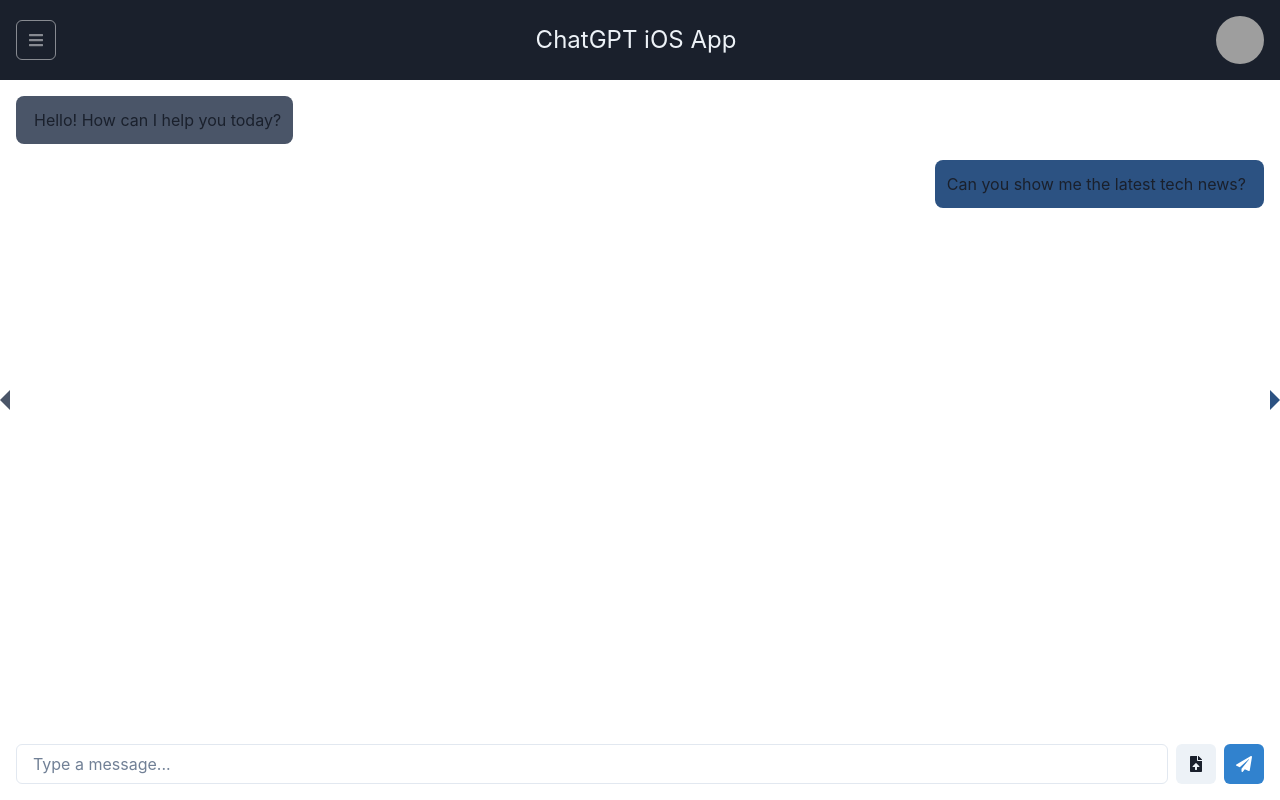
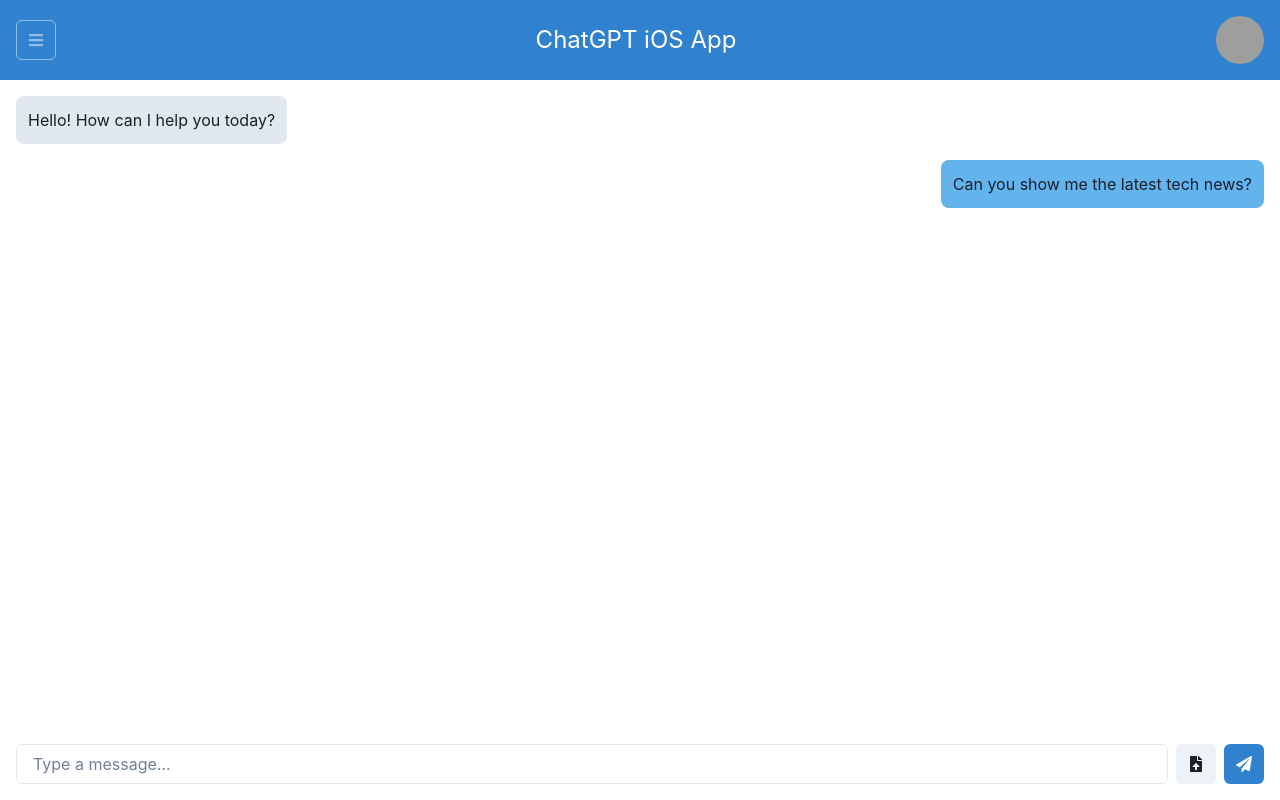
Before and after one commit to GPT-Engineer-App/modern-chat-interface, a React (Vite) app: page / in a window 1280 px wide. Built offline with nearby package versions, Linux system fonts and the light colour scheme; grey boxes are pictures that could not be loaded.

Commit message:
Reverted to edit a6129d74-8943-4707-b337-f6fc903a4ff7: "Initial commit"

```diff
--- a/src/pages/Index.jsx
+++ b/src/pages/Index.jsx
@@ -29,7 +29,7 @@ const Index = () => {
 
   return (
     <Flex height="100vh" direction="column">
-      <Flex p="4" bg="gray.800" color="gray.100" justifyContent="space-between" alignItems="center">
+      <Flex p="4" bg="blue.500" color="white" justifyContent="space-between" alignItems="center">
         <IconButton icon={<FaBars />} variant="outline" colorScheme="whiteAlpha" onClick={onOpen} />
         <Text fontSize="2xl">ChatGPT iOS App</Text>
         <Avatar name="User" src="https://images.unsplash.com/photo-1494790108377-be9c29b29330?crop=entropy&cs=tinysrgb&fit=max&fm=jpg&ixid=M3w1MDcxMzJ8MHwxfHNlYXJjaHwxfHx1c2VyJTIwYXZhdGFyfGVufDB8fHx8MTcxMzk5OTgxMXww&ixlib=rb-4.0.3&q=80&w=1080" />
@@ -37,10 +37,10 @@ const Index = () => {
 
       <VStack flex="1" p="4" spacing="4" overflowY="auto">
         {/* Example messages */}
-        <Box alignSelf="flex-start" bg="gray.600" p="3" borderRadius="lg" borderLeft="6px solid transparent" borderRight="20px solid gray.600" _after={{ content: '""', position: "absolute", top: "50%", left: "-10px", width: "0", height: "0", border: "10px solid transparent", borderRightColor: "gray.600", transform: "translateY(-50%)" }}>
+        <Box alignSelf="flex-start" bg="gray.200" p="3" borderRadius="lg">
           <Text>Hello! How can I help you today?</Text>
         </Box>
-        <Box alignSelf="flex-end" bg="blue.700" p="3" borderRadius="lg" borderLeft="20px solid blue.700" borderRight="6px solid transparent" _after={{ content: '""', position: "absolute", top: "50%", right: "-10px", width: "0", height: "0", border: "10px solid transparent", borderLeftColor: "blue.700", transform: "translateY(-50%)" }}>
+        <Box alignSelf="flex-end" bg="blue.300" p="3" borderRadius="lg">
           <Text>Can you show me the latest tech news?</Text>
         </Box>
       </VStack>
```
